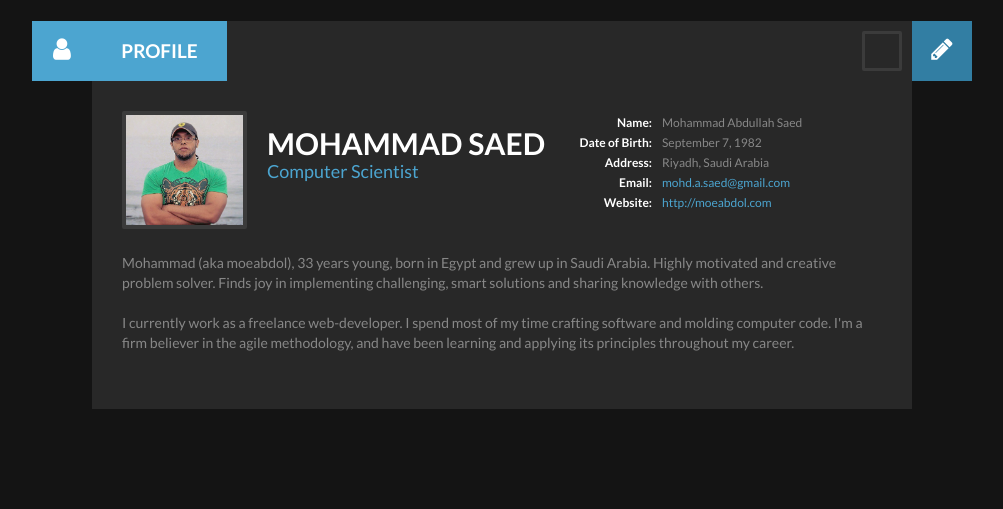
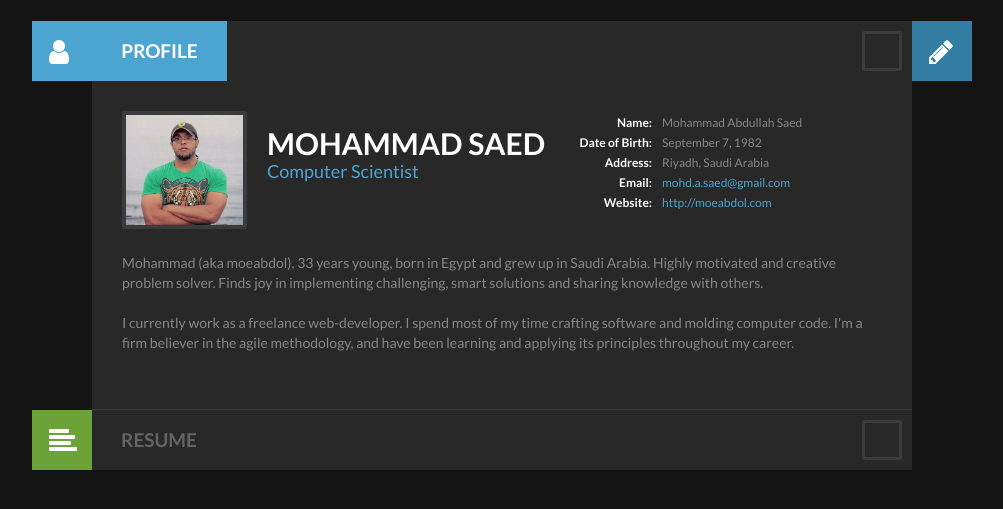
Before and after one commit to moeabdol/moeabdol, a Rails app: page / in a window 1280 px wide. Shown: the part 82-591 px from the top of the page, without its empty margins (138-1141 px from the left). Run offline with Rails 7, Linux system fonts and the light colour scheme; style sheets or scripts are compiled from the project's sources; some libraries are stand-ins or nearby versions.

Commit message:
fix icon issue

```diff
--- a/app/assets/stylesheets/application.scss
+++ b/app/assets/stylesheets/application.scss
@@ -9,11 +9,16 @@
 @import "font-awesome";
 
 .icon {
-  display:inline-block !important;
-  font-size: 25px !important;
-  line-height: 55px !important;
-  text-align: center !important;
+  display:block !important;
+  font-size: 28px !important;
+  line-height: 60px !important;
   vertical-align: bottom !important;
+
+  i {
+    position: absolute !important;
+    top: 17px !important;
+    left: 17px !important;
+  }
 }
 
 #header .social_buttons {
--- /dev/null
+++ b/app/views/home/_profile.html.haml
@@ -0,0 +1,55 @@
+%section#profile.section.profile_section.first.odd
+  = link_to "#", id: "blog_page_link" do
+    %span.icon.icon-pencil= fa_icon "pencil"
+    %span.label Blog
+
+  .section_header.profile_section_header.opened
+    %h2.section_title.profile_section_title.vis
+      = link_to "#" do
+        %span.icon.icon-user= fa_icon "user"
+        %span.section_name Profile
+      %span.section_icon
+
+    #profile_header
+      #profile_user
+        #profile_photo
+          = image_tag "moeabdol.png"
+
+        #profile_name_area
+          #profile_name
+            %h1#profile_title
+              %span.firstname Mohammad
+              %span.lastname Saed
+
+            %h4#profile_position Computer Scientist
+
+      #profile_data
+        .profile_row.name
+          %span.th Name:
+          %span.td Mohammad Abdullah Saed
+        .profile_row.birth
+          %span.th Date of Birth:
+          %span.td September 7, 1982
+        .profile_row.address
+          %span.th Address:
+          %span.td Riyadh, Saudi Arabia
+        .profile_row.email
+          %span.th Email:
+          %span.td= mail_to "mohd.a.saed@gmail.com"
+        .profile_row.website
+          %span.th Website:
+          %span.td= link_to "http://moeabdol.com","http://moeabdol.com"
+
+  .section_body.profile_section_body
+    .profile_body
+      %p
+        Mohammad (aka moeabdol), 33 years young, born in Egypt and grew up
+        in Saudi Arabia. Highly motivated and creative problem solver. Finds joy
+        in implementing challenging, smart solutions and sharing knowledge with
+        others.
+      %br
+      %p
+        I currently work as a freelance web-developer. I spend most of my time
+        crafting software and molding computer code. I'm a firm believer in the
+        agile methodology, and have been learning and applying its principles
+        throughout my career.
--- /dev/null
+++ b/app/views/home/_resume.html.haml
@@ -0,0 +1,23 @@
+%section#resume.section.resume_section.even
+  .section_header.resume_section_header
+    %h2.section_title.resume_section_title
+      = link_to "#" do
+        %span.icon.icon-align-left= fa_icon "align-left"
+        %span.section_name Resume
+      %span.section_icon
+
+  .section_body.resume_section_body
+    .sidebar.resume_sidebar
+      %aside.widget.widget_skills
+        %h3.widget_title Programming skills
+        .widget_iner.style_1
+          .skills_row.odd.first
+            %span.caption Ruby on Rails
+            %span.progressbar
+              %span{ "data-process": "90%" }
+
+      -#%aside.widget.widget_skills
+
+      -#%aside.widget.widget_skills
+
+    -#.wrapper.resume_wrapper
--- a/app/views/home/index.html.haml
+++ b/app/views/home/index.html.haml
@@ -1,55 +1,4 @@
-%section#profile.section.profile_section.first.odd
-  = link_to "#", id: "blog_page_link" do
-    %span.icon.icon-pencil= fa_icon "pencil"
-    %span.label Blog
+= render "profile"
 
-  .section_header.profile_section_header.opened
-    %h2.section_title.profile_section_title.vis
-      = link_to "#" do
-        %span.icon.icon-user= fa_icon "user"
-        %span.section_name Profile
-      %span.section_icon
-
-    #profile_header
-      #profile_user
-        #profile_photo
-          = image_tag "moeabdol.png"
-
-        #profile_name_area
-          #profile_name
-            %h1#profile_title
-              %span.firstname Mohammad
-              %span.lastname Saed
-
-            %h4#profile_position Computer Scientist
-
-      #profile_data
-        .profile_row.name
-          %span.th Name:
-          %span.td Mohammad Abdullah Saed
-        .profile_row.birth
-          %span.th Date of Birth:
-          %span.td September 7, 1982
-        .profile_row.address
-          %span.th Address:
-          %span.td Riyadh, Saudi Arabia
-        .profile_row.email
-          %span.th Email:
-          %span.td= mail_to "mohd.a.saed@gmail.com"
-        .profile_row.website
-          %span.th Website:
-          %span.td= link_to "http://moeabdol.com","http://moeabdol.com"
-
-  .section_body.profile_section_body
-    .profile_body
-      %p
-        Mohammad (aka moeabdol), 33 years young, born in Egypt and grew up
-        in Saudi Arabia. Highly motivated and creative problem solver. Finds joy
-        in implementing challenging, smart solutions and sharing knowledge with
-        others.
-      %br
-      %p
-        I currently work as a freelance web-developer. I spend most of my time
-        crafting software and molding computer code. I'm a firm believer in the
-        agile methodology, and have been learning and applying its principles
-        throughout my career.
+#mainpage_accordion_area
+  = render "resume"
```
Also changed, not shown: 16 other files.
